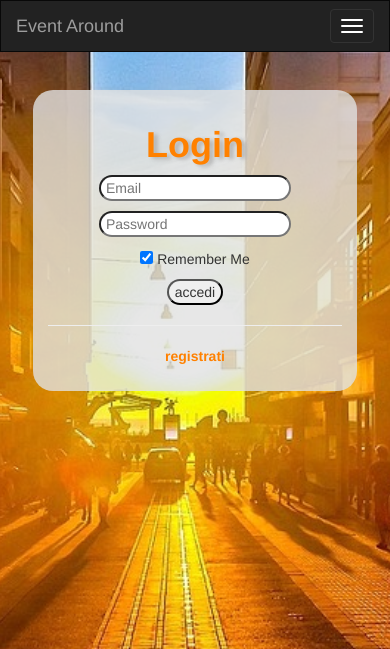
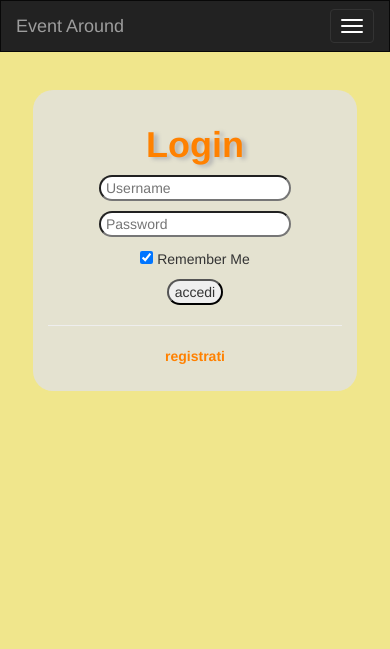
Before and after one commit to FabriSilve/SawProject, a PHP site: page /3.0/page/login.php in a window 390 px wide. Shown: the top 649 px of the page. Run offline with PHP 8.4, Linux system fonts and the light colour scheme; some libraries are stand-ins or nearby versions.

Commit message:
corretto login sfondo diverso tra pc e telefono

```diff
--- a/3.0/page/coockieSessionChecker.php
+++ b/3.0/page/coockieSessionChecker.php
@@ -1,9 +1,13 @@
 <?php
     $logged = 0;
+    $username = null;
     if(isset($_COOKIE["EAkeep"])) {
         if($_COOKIE["EAkeep"] ==true) {
             $logged = 1;
         }
+    }
+    if(isset($_COOKIE["EAusername"])) {
+        $username = $_COOKIE["EAusername"];
     }
     session_start();
     if(isset($_SESSION["authorized"]) && $_SESSION["authorized"] == 1) {
--- a/3.0/page/header.php
+++ b/3.0/page/header.php
@@ -33,6 +33,11 @@
             -moz-background-size: cover;
             -o-background-size: cover;
             background-size: cover;
+        }
+        @media screen and (max-width: 400px){
+            body {
+                background: khaki;
+            }
         }
 
         .liteBackground {
@@ -102,12 +107,12 @@
     <script> //TODO spostare in file esterno
         function checkLogin() {
             alert("check login");
-            if(document.getElementById("loginUsername").value === "") {
-                document.getElementById("loginUsername").focus();
+            if(document.getElementById("username").value === "") {
+                document.getElementById("username").focus();
                 return false;
             }
-            if(document.getElementById("loginPassword").value === "") {
-                document.getElementById("loginPassword").focus();
+            if(document.getElementById("password").value === "") {
+                document.getElementById("password").focus();
                 return false;
             }
             return true;
--- a/3.0/page/homepage.php
+++ b/3.0/page/homepage.php
@@ -31,7 +31,7 @@
         <p>The events that surround you!</p>
         <?php
             if(isset($logged) && $logged)
-                echo "<p>Sai che sei anche loggato? ;)</p>";
+                echo "<p>Ciao ".$username."!</p>";
         ?>
     </div>
 </div>
--- a/3.0/page/login.php
+++ b/3.0/page/login.php
@@ -1,10 +1,4 @@
 <?php
-/**
- * Created by PhpStorm.
- * User: Fabrizio
- * Date: 29/05/2017
- * Time: 21:40
- */
     require("header.php");
     require("navbar.php");
 ?>
@@ -15,9 +9,9 @@
     <div class="row vertical-center-row margin5">
         <div class="text-center col-md-4 col-md-offset-4 radiusDiv liteBackground">
             <h1>Login</h1>
-            <form name="login-form" method="post" action="checkLogin.php"> <!--onsubmit="return checkLogin()"-->
+            <form name="login-form" method="post" action="checkLogin.php" onsubmit="return checkLogin()">
                 <p>
-                    <input type="email" name="email" id="email" placeholder="Email" class="radiusDiv padding5" required>
+                    <input type="name" name="username" id="username" placeholder="Username" class="radiusDiv padding5" required>
                 </p>
                 <p>
                     <input type="password" name="password" id="password" placeholder="Password" class="radiusDiv padding5" required>
--- a/3.0/page/navbar.php
+++ b/3.0/page/navbar.php
@@ -18,7 +18,7 @@
                 <li>
                     <?php
                     if(isset($logged) && $logged)
-                        echo '<a href="logout.php"><span class="glyphicon glyphicon-log-in"></span> Logout</a>';
+                        echo '<a href="logout.php"><span class="glyphicon glyphicon-log-out"></span> Logout</a>';
                     else
                         echo '<a href="login.php"><span class="glyphicon glyphicon-log-in"></span> Login</a>';
                     ?>
```
Also changed, not shown: 3.0/page/checkLogin.php (+5 -6 lines).
